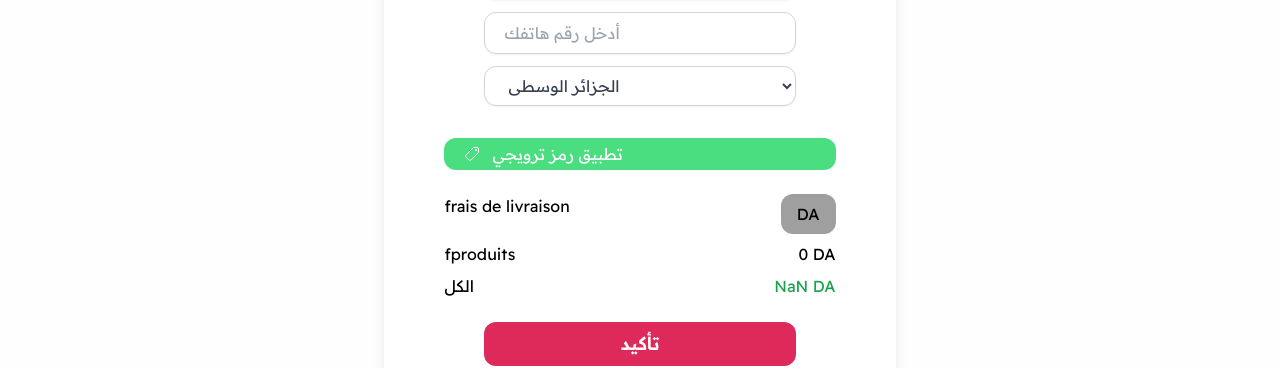
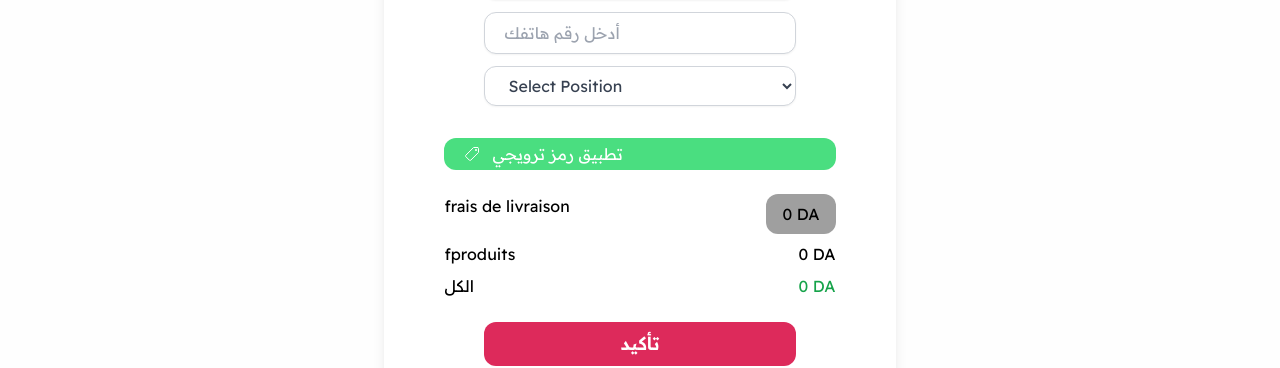
Before and after one commit to raoufffffff/stor, a React (Vite) app: page /checkout in a window 1280 px wide. Shown: the part 226-594 px from the top of the page. Built offline with nearby package versions, Linux system fonts and the light colour scheme.

Commit message:
Add files via upload

```diff
--- a/src/compunent/Promo/Promo.jsx
+++ b/src/compunent/Promo/Promo.jsx
@@ -1,7 +1,30 @@
+import axios from "axios";
 import { motion } from "motion/react";
+import { useState } from "react";
 import { IoCloseSharp } from "react-icons/io5";
 
-const Promo = ({ hide }) => {
+const Promo = ({ hide, changecoodes }) => {
+    const [cood, setCood] = useState("");
+    const [err, setErr] = useState(false);
+    const [good, setGood] = useState(false);
+
+    const getPromo = async () => {
+        try {
+            await axios
+                .put(`https://daily-api-tan.vercel.app/code/${cood}`)
+                .then((res) => {
+                    if (!res.data.good) {
+                        setErr(true);
+                        return;
+                    }
+                    setGood(true);
+                    changecoodes(res.data.result);
+                });
+        } catch {
+            setErr(true);
+        }
+    };
+
     return (
         <motion.div
             initial={{ y: 1000 }}
@@ -15,32 +38,70 @@ const Promo = ({ hide }) => {
                 animate={{ scale: 1 }}
                 exit={{ scale: 0 }}
                 transition={{ duration: 0.5, delay: 0.5, type: "spring" }}
-                className="bg-white relative flex flex-col w-10/12 md:w-6/12  overflow-y-auto rounded-xl shadow-lg  py-3 px-5">
-                {/* Close Button */}
+                className="bg-white relative flex flex-col w-10/12 md:w-6/12 overflow-y-auto rounded-xl shadow-lg py-3 px-5"
+            >
+                {/* Bouton de fermeture */}
                 <IoCloseSharp
                     onClick={hide}
                     size={30}
                     className="absolute top-1 right-4 text-gray-600 cursor-pointer hover:text-purple-600 transition-colors"
                 />
-                <p>Appliquer un code promo</p>
+
+                {good ? (
+                    <motion.div
+                        initial={{ opacity: 0, y: -20 }}
+                        animate={{ opacity: 1, y: 0 }}
+                        transition={{ duration: 0.5 }}
+                        className="flex flex-col items-center justify-center p-4"
+                    >
+                        <p className="text-green-600 text-4xl">✅</p>
+                        <h1 className="text-green-600 text-xl font-bold mt-2 text-center">
+                            Votre code promo a été appliqué !
+                        </h1>
+                    </motion.div>
+                ) : err ? (
+                    <motion.div
+                        initial={{ opacity: 0, y: -20 }}
+                        animate={{ opacity: 1, y: 0 }}
+                        transition={{ duration: 0.5 }}
+                        className="flex flex-col items-center justify-center p-4"
+                    >
+                        <p className="text-red-600 text-4xl">❌</p>
+                        <h1 className="text-red-600 text-xl text-center font-bold mt-2">
+                            Le code promo n'existe pas ou a expiré.
+                        </h1>
+                    </motion.div>
+                ) : (
+                    <>
+                        <p className="mb-3">Appliquer un code promo</p>
                         <input
+                            value={cood}
+                            onChange={(e) => {
+                                setCood(e.currentTarget.value);
+                                setErr(false);
+                            }}
                             type="text"
-                    className='w-full md:w-8/12 px-5 py-1  my-3 border border-[#0007] rounded-xl shadow-sm focus:ring-2 focus:ring-[#dd2a5b] focus:outline-none  text-gray-700'
+                            className="w-full md:w-8/12 px-5 py-1 mb-3 border border-[#0007] rounded-xl shadow-sm focus:ring-2 focus:ring-[#dd2a5b] focus:outline-none text-gray-700"
                         />
-                <div
-                    className="w-full flex justify-end"
-                >
+                        <div className="w-full flex justify-end">
                             <button
                                 onClick={hide}
                                 className="mx-1 bg-[#3338] text-white uppercase text-xs p-2 rounded-xl"
-                    >fermer</button>
+                            >
+                                Fermer
+                            </button>
                             <button
+                                onClick={getPromo}
                                 className="mx-1 bg-[#dd2a5b] text-white uppercase text-xs p-2 rounded-xl"
-                    >appliquer</button>
+                            >
+                                Appliquer
+                            </button>
                         </div>
+                    </>
+                )}
             </motion.div>
         </motion.div>
-    )
-}
+    );
+};
 
-export default Promo
+export default Promo;
--- a/src/pages/checkout/Checkout.jsx
+++ b/src/pages/checkout/Checkout.jsx
@@ -16,23 +16,52 @@ const Checkout = () => {
   const [info, setinfo] = useState({
     name: "",
     phone: "",
-    position: {},
-    promoCode: {}
+    position: { name: "", price: 0 }
+  });
+  const [promoCode, setpromoCode] = useState({})
+  const changecoodes = (e) => setpromoCode(e)
+  // Add an errors state to track which fields are empty
+  const [errors, setErrors] = useState({
+    name: false,
+    phone: false,
+    position: false,
   });
 
   const handleAnimation = () => {
     setAnimate(true);
     setTimeout(() => setAnimate(false), 1000);
   };
-  const hide = () => setshow(false)
-  console.log(info.position);
+
+  const hide = () => setshow(false);
+
   const price = () => {
     let a = 0;
-    snap.items.map((e) => {
+    snap.items.forEach((e) => {
       a += e.q * (e.offer ? e.newprice : e.price);
     });
     return a;
   };
+
+  const handleSubmit = (e) => {
+    e.preventDefault();
+    // Check for empty fields
+    const newErrors = {
+      name: info.name.trim() === "",
+      phone: info.phone.trim() === "",
+      position: info.position.name.trim() === ""
+    };
+
+    setErrors(newErrors);
+
+    const hasErrors = Object.values(newErrors).some((error) => error);
+    if (hasErrors) {
+      window.scrollTo({ top: 0, behavior: "smooth" })
+      return;
+    }
+    // If no errors, continue with animation or form processing
+    handleAnimation();
+  };
+
   return (
     <motion.div
       initial={{ scale: 0 }}
@@ -42,10 +71,7 @@ const Checkout = () => {
     >
       <h1 className='text-center text-3xl font-bold text-gray-800'>{t("conatct")}</h1>
       <form
-        onSubmit={(e) => {
-          handleAnimation();
-          e.preventDefault();
-        }}
+        onSubmit={handleSubmit}
         className='flex flex-col items-center mt-6 w-11/12 mx-auto'
       >
         <input
@@ -53,23 +79,31 @@ const Checkout = () => {
           onChange={(e) => setinfo({ ...info, name: e.target.value })}
           type='text'
           placeholder={t("name")}
-          className='w-10/12 md:w-8/12 px-5 py-2 border border-gray-300 rounded-xl shadow-sm focus:ring-2 focus:ring-[#dd2a5b] focus:outline-none mb-3 text-gray-700'
+          className={`w-10/12 md:w-8/12 px-5 py-2 rounded-xl shadow-sm focus:ring-2 focus:outline-none mb-3 text-gray-700 border ${errors.name ? 'border-red-500 focus:ring-red-500' : 'border-gray-300 focus:ring-[#dd2a5b]'
+            }`}
         />
         <input
           value={info.phone}
           onChange={(e) => setinfo({ ...info, phone: e.target.value })}
           type='text'
           placeholder={t("phone")}
-          className='w-10/12 md:w-8/12 px-5 py-2 border border-gray-300 rounded-xl shadow-sm focus:ring-2 focus:ring-[#dd2a5b] focus:outline-none mb-3 text-gray-700'
+          className={`w-10/12 md:w-8/12 px-5 py-2 rounded-xl shadow-sm focus:ring-2 focus:outline-none mb-3 text-gray-700 border ${errors.phone ? 'border-red-500 focus:ring-red-500' : 'border-gray-300 focus:ring-[#dd2a5b]'
+            }`}
         />
         <select
-          className='w-10/12 md:w-8/12 px-5 py-2 border border-gray-300 rounded-xl shadow-sm focus:ring-2 focus:ring-[#dd2a5b] focus:outline-none mb-3 bg-white text-gray-700'
-          value={info.position}
-          onChange={(e) => setinfo({ ...info, position: JSON.parse(e.currentTarget.value) })}
+          className={`w-10/12 md:w-8/12 px-5 py-2 rounded-xl shadow-sm focus:ring-2 focus:outline-none mb-3 bg-white text-gray-700 border ${errors.position ? 'border-red-500 focus:ring-red-500' : 'border-gray-300 focus:ring-[#dd2a5b]'
+            }`}
+          value={info.position.name}
+          onChange={(e) => {
+            const selectedPosition = dz.find(item => item.name === e.target.value);
+            setinfo({ ...info, position: selectedPosition });
+            // Remove error when a valid option is selected
+            setErrors({ ...errors, position: false });
+          }}
         >
           <option value="" disabled>{t("Select Position")}</option>
           {dz.map(e => (
-            <option key={e.name} value={JSON.stringify(e)}>{e.name}</option>
+            <option key={e.name} value={e.name}>{e.name}</option>
           ))}
         </select>
         <p
@@ -77,37 +111,41 @@ const Checkout = () => {
           className='bg-green-400 flex items-center text-white w-10/12 px-2 rounded-xl py-1 cursor-pointer my-5'
         >
           <IoPricetagOutline className='mx-3' />
-          {t("promo")}</p>
-        <div
-          className='flex w-10/12 my-1 justify-between'
-        >
+          {t("promo")}
+        </p>
+        <div className='flex w-10/12 my-1 justify-between'>
           <p>frais de livraison</p>
-          <p
-            className='py-2 px-4 rounded-xl bg-[#3337]'
-          >{info.position.price} DA</p>
+          <p className={`${promoCode.type == "free delevery" && "line-through"} py-2 px-4 rounded-xl bg-[#3337]`}>{info.position.price} DA</p>
         </div>
-        <div
-          className='flex w-10/12 my-1 justify-between'
-        >
+        <div className='flex w-10/12 my-1 justify-between'>
           <p>fproduits</p>
-          <p>{price()} DA</p>
+          <div
+            className='flex'
+          >
+
+            <p
+              className={`${promoCode.type == "descouante" && "line-through"} `}
+            >{price()} DA</p>
+            {promoCode.type == "descouante" && <p
+              className='ml-4 text-green-700'
+            >{price() * (1 - (promoCode.per / 100))} DA</p>}
+          </div>
         </div>
-        <div
-          className='flex w-10/12 my-1 justify-between'
-        >
+
+        <div className='flex w-10/12 my-1 justify-between'>
           <p>{t("all")}</p>
-          <p
-            className='text-green-600'
-          >{price() + info.position.price} DA</p>
+          <p className='text-green-600'>{
+            promoCode.type == "free delevery" ? price() : promoCode.type == "descouante" ? (price() * (1 - (promoCode.per / 100))) + info.position.price : price() + info.position.price} DA</p>
         </div>
         <button
           type='submit'
-          className={`w-8/12 bg-[#dd2a5b] mt-5 flex justify-center rounded-xl text-center py-2 text-white text-lg font-semibold transition-all duration-300 ${animate ? "animate-shake" : "hover:bg-[#c7224b]"}`}
+          className={`w-8/12 bg-[#dd2a5b] mt-5 flex justify-center rounded-xl text-center py-2 text-white text-lg font-semibold transition-all duration-300 ${animate ? "animate-shake" : "hover:bg-[#c7224b]"
+            }`}
         >
           {t("Confirm")}
         </button>
       </form>
-      {show && <Promo hide={hide} />}
+      {show && <Promo hide={hide} changecoodes={changecoodes} />}
     </motion.div>
   );
 };
```
Lines whose indentation alone changed are shown as unchanged.
